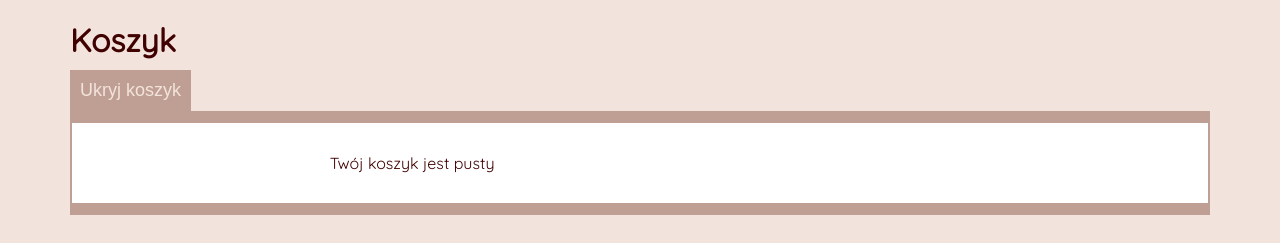
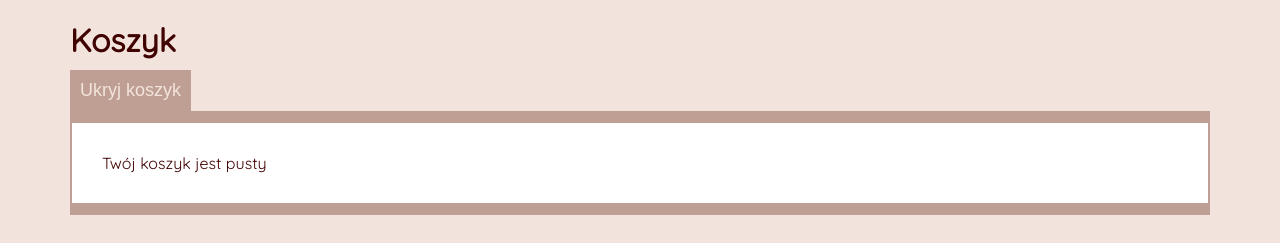
Before and after one commit to oleinka/recruitment-task, a React (Create React App) app: page / in a window 1280 px wide. Both pictures are taken after a click on the button "Rozwiń koszyk". Shown: the top 243 px of the page. Built offline with nearby package versions, Linux system fonts and the light colour scheme.

Commit message:
improved styles of product in cart

```diff
--- a/src/components/CartWrapper/CartWrapper.js
+++ b/src/components/CartWrapper/CartWrapper.js
@@ -46,8 +46,8 @@ const CartWrapper = ({shoppingCart,setShoppingCart,isCartOpen,setIsCartOpen}) =>
         </thead>
         <tbody>
             <tr>
-            <td className={`emptyCartInfo ${shoppingCart.length>=1 ? "hidden": ""}`}>Twój koszyk jest pusty</td>
-            <td>
+            <td className={`emptyCartInfo ${shoppingCart.length>=1 ? "hidden": ""}`}><p>Twój koszyk jest pusty</p></td>
+            <td className="product">
             {shoppingCart.map((item, index) => (
             <CartItem key={item.name} {...item}
             setShoppingCart={setShoppingCart}
--- a/src/components/CartWrapper/CartWrapper.scss
+++ b/src/components/CartWrapper/CartWrapper.scss
@@ -33,8 +33,12 @@ $color-light: #F2E4DC;
                 justify-self: center;
             }
         }
+        .product {
+            width: 100%;
+        }
         .emptyCartInfo {
             padding: 30px;
+            width: 100%;
         }
         .productItem, .tableHeadings {
             display: grid;
```
